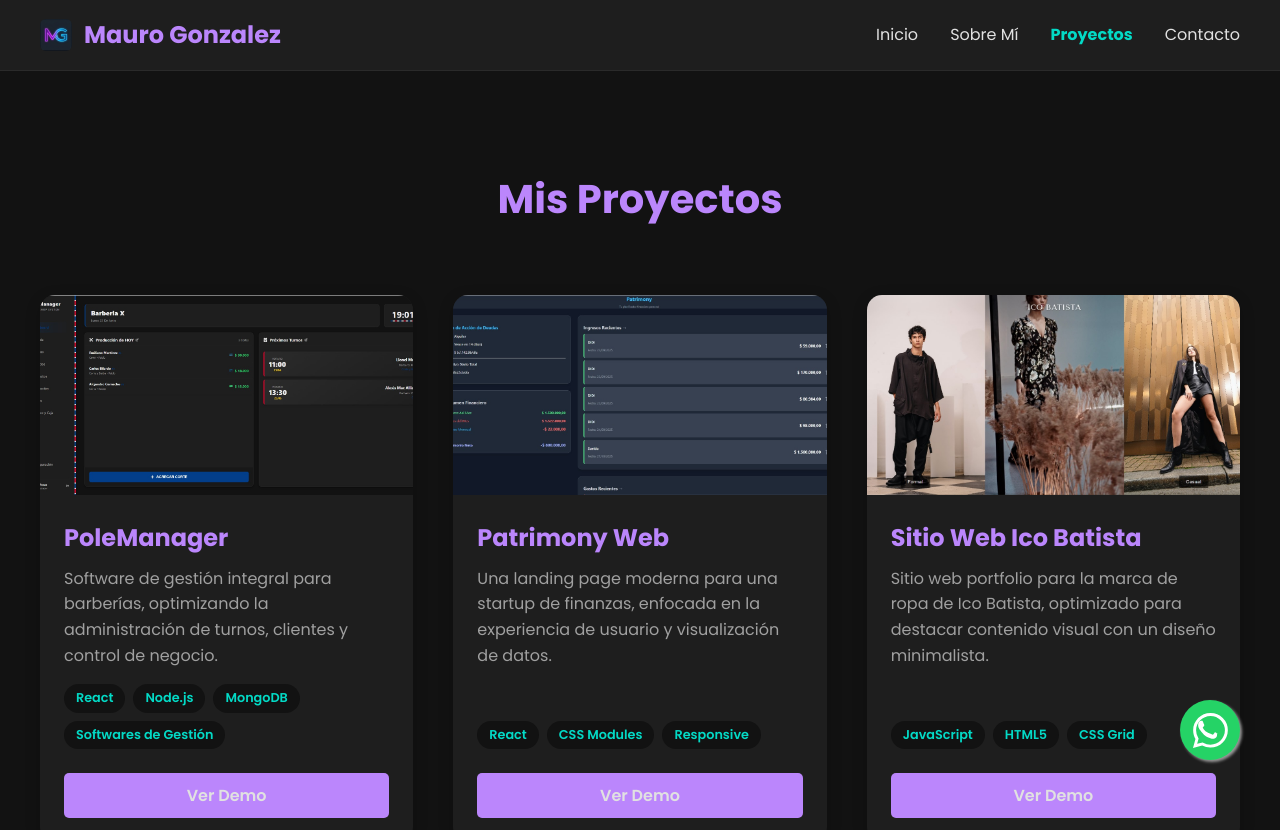
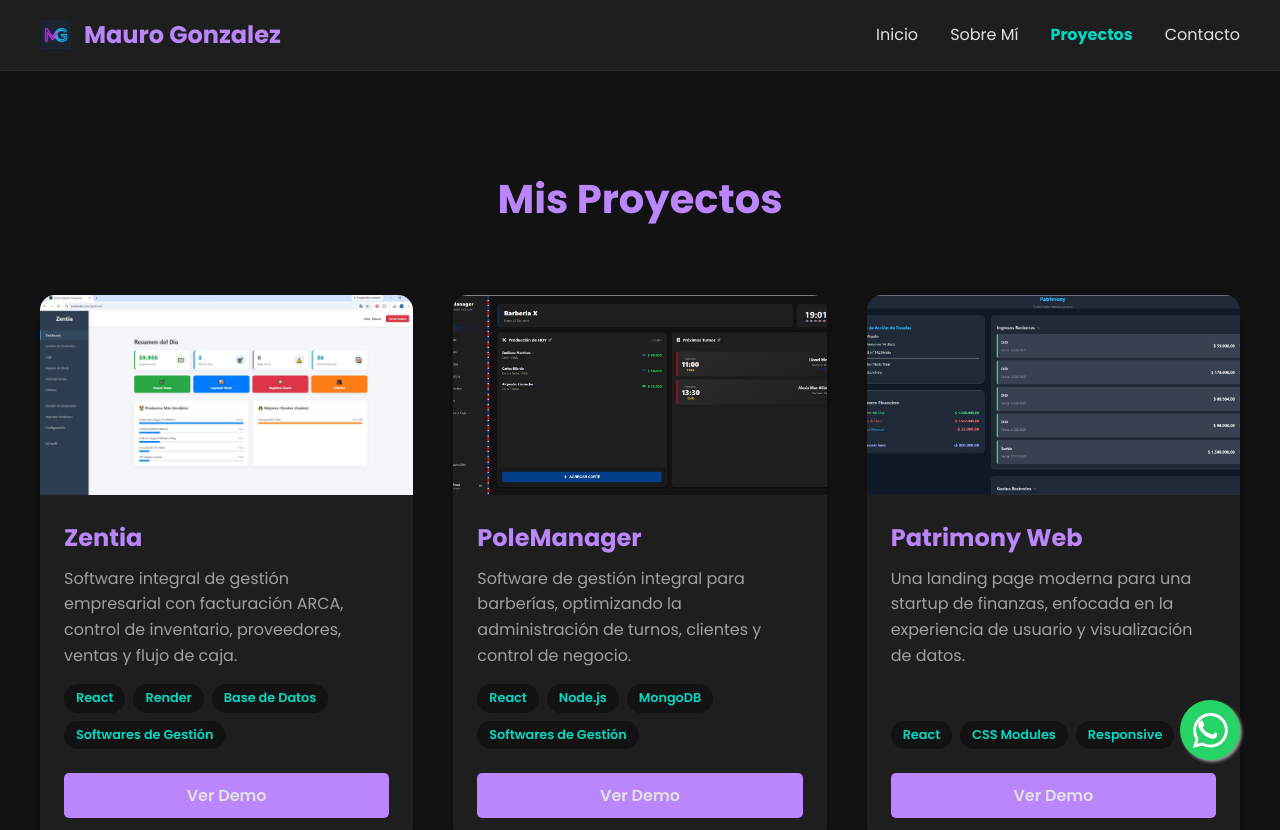
Before and after one commit to MauEGonzalez/Mi-Portfolio, a React (Vite) app: page /projects in a window 1280 px wide. Shown: the top 830 px of the page. Built offline with nearby package versions, Linux system fonts and the light colour scheme.

Commit message:
se agrega tarjeta Zentia

```diff
--- a/src/pages/Projects/Projects.jsx
+++ b/src/pages/Projects/Projects.jsx
@@ -3,13 +3,21 @@ import styles from './Projects.module.css';
 import ProjectCard from '../../components/ProjectCard/ProjectCard';
 
 // Importación de imágenes desde la carpeta assets
+import imgZentia from '../../assets/dashZentia.jpeg'; // Imagen de Zentia agregada
+import imgPoleManager from '../../assets/PoleManagerweb.jpeg';
 import imgPatrimony from '../../assets/patrimony-web.jpg';
 import imgIcoBatista from '../../assets/ico-batista.jpg';
 import imgFiguStore from '../../assets/figu-store.jpg';
-import imgPoleManager from '../../assets/PoleManagerweb.jpeg'; // Nueva imagen agregada
 
-// Array de proyectos actualizado con PoleManager y sin las propiedades repoUrl
+// Array de proyectos actualizado con Zentia en primer lugar
 const projectsData = [
+  {
+    title: "Zentia",
+    description: "Software integral de gestión empresarial con facturación ARCA, control de inventario, proveedores, ventas y flujo de caja.",
+    tags: ["React", "Render", "Base de Datos", "Softwares de Gestión"],
+    imageUrl: imgZentia,
+    demoUrl: "https://www.zentiaweb.com/",
+  },
   {
     title: "PoleManager",
     description: "Software de gestión integral para barberías, optimizando la administración de turnos, clientes y control de negocio.",
```
Also changed, not shown: src/assets/dashZentia.jpeg (added).
